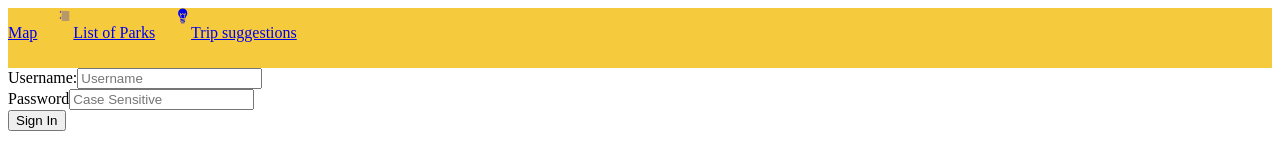
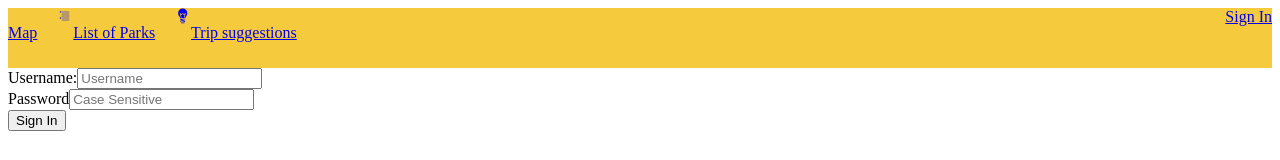
Before and after one commit to Kesthecat/bootcamp-final-project-ParksRoadTripPlanner, a React (Create React App) app in the folder frontend/: page / in a window 1280 px wide. Shown: the top 160 px of the page. Built offline with nearby package versions, Linux system fonts and the light colour scheme; no server answers.

Commit message:
HEADER missing styling and avatar

```diff
--- a/frontend/src/components/App.js
+++ b/frontend/src/components/App.js
@@ -14,7 +14,6 @@ import { InternalError } from "./InternalError";
 export const App = () => {
   const [isSignedIn, setIsSignedIn] = useState(false);
   const [user, setUser] = useState(null);
-  // { username: "thing1", id: "1234" }
 
   return (
     <BrowserRouter>
--- a/frontend/src/components/Header.js
+++ b/frontend/src/components/Header.js
@@ -1,5 +1,5 @@
 import styled from "styled-components";
-import { NavLink } from "react-router-dom";
+import { NavLink, useHistory } from "react-router-dom";
 import { GiChecklist, GiLightBulb } from "react-icons/gi";
 
 export const Header = ({ isSignedIn, setIsSignedIn, user, setUser }) => {
@@ -23,15 +23,19 @@ export const Header = ({ isSignedIn, setIsSignedIn, user, setUser }) => {
           <StyledP>Trip suggestions</StyledP>
         </StyledNavLink>
       </LeftSide>
-      {isSignedIn && (
+      {isSignedIn ? (
         <RightSide>
           <StyledNavLink to={`/user/${user.id}`}>
             <Avatar src="../assets/000019.jpg" alt="user's avatar" />
             <StyledP>{user.username}</StyledP>
           </StyledNavLink>
-          <StyledNavLink to={"/"} onCLick={() => handleSignOut()}>
+          <StyledNavLink onClick={() => handleSignOut()}>
             Sign Out
           </StyledNavLink>
+        </RightSide>
+      ) : (
+        <RightSide>
+          <StyledNavLink to={"/"}>Sign In</StyledNavLink>
         </RightSide>
       )}
     </Container>
--- a/frontend/src/components/HomePage.js
+++ b/frontend/src/components/HomePage.js
@@ -35,10 +35,11 @@ export const HomePage = ({ setIsSignedIn, setUser }) => {
         }
         setUser(data.data);
         setIsSignedIn(true);
+        history.push("/mainMap");
       })
       .catch((error) => {
         console.log("error", error.message);
-        history.pushState("/internalError");
+        history.push("/internalError");
       });
   };
 
@@ -69,6 +70,7 @@ export const HomePage = ({ setIsSignedIn, setUser }) => {
       ) : (
         <StyledBtn type="submit">Sign In</StyledBtn>
       )}
+      {error && <p>{errorMsg}</p>}
     </SignInForm>
   );
 };
```
Also changed, not shown: 1 other file (tests, documents, lock files or other folders).
